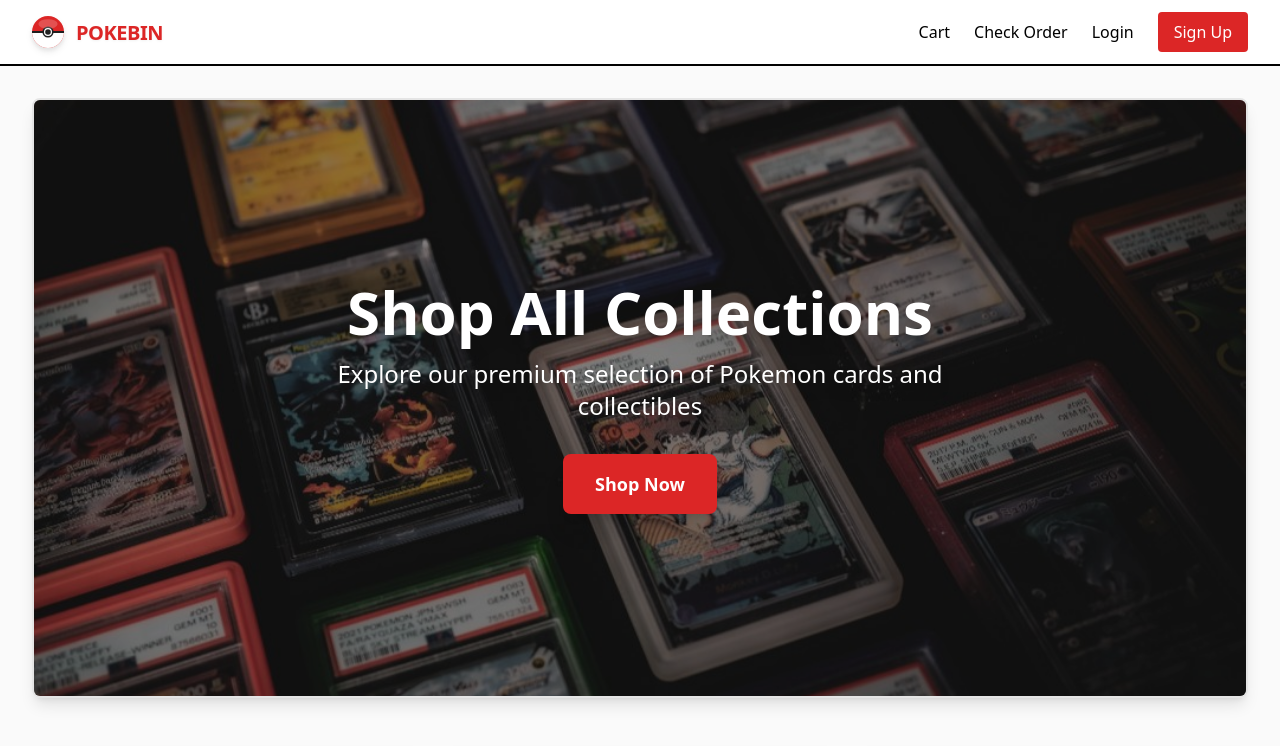
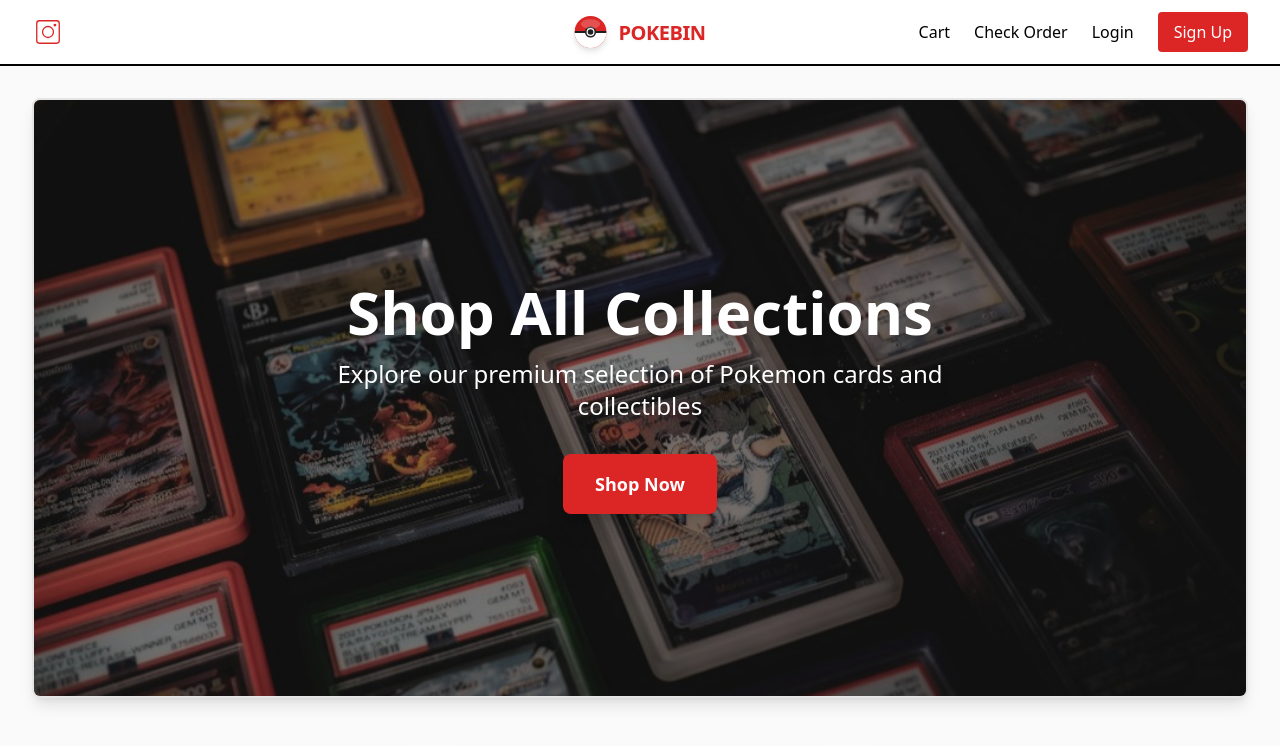
Before and after one commit to KevinSmhevin/ecommerce, a React (Vite) app in the folder frontend/: page / in a window 1280 px wide. Shown: the top 746 px of the page. Built offline with nearby package versions, Linux system fonts and the light colour scheme; no server answers.

Commit message:
adds instagram logo

```diff
--- a/frontend/package.json
+++ b/frontend/package.json
@@ -9,10 +9,11 @@
     "preview": "vite preview"
   },
   "dependencies": {
+    "axios": "^1.6.2",
     "react": "^18.2.0",
     "react-dom": "^18.2.0",
-    "react-router-dom": "^6.20.0",
-    "axios": "^1.6.2"
+    "react-icons": "^5.6.0",
+    "react-router-dom": "^6.20.0"
   },
   "devDependencies": {
     "@types/react": "^18.2.43",
--- /dev/null
+++ b/frontend/src/components/InstagramLink.jsx
@@ -0,0 +1,19 @@
+import { CiInstagram } from 'react-icons/ci'
+
+const INSTAGRAM_PROFILE_URL = 'https://www.instagram.com/poke_bin/'
+
+const InstagramLink = ({ className = '' }) => {
+  return (
+    <a
+      href={INSTAGRAM_PROFILE_URL}
+      target="_blank"
+      rel="noopener noreferrer"
+      aria-label="Visit poke_bin on Instagram"
+      className={`inline-flex items-center text-primary-red hover:text-red-700 transition-colors focus:outline-none focus:ring-2 focus:ring-primary-red focus:ring-offset-2 rounded ${className}`}
+    >
+      <CiInstagram className="w-8 h-8" aria-hidden="true" />
+    </a>
+  )
+}
+
+export default InstagramLink
--- a/frontend/src/components/Logo.jsx
+++ b/frontend/src/components/Logo.jsx
@@ -1,4 +1,4 @@
-const Logo = ({ className = "", size = "default" }) => {
+const Logo = ({ className = "", size = "default", showText = true }) => {
   const iconSize = size === "large" ? 56 : size === "small" ? 32 : 40
   const textSize = size === "large" ? "text-3xl" : size === "small" ? "text-xl" : "text-2xl"
 
@@ -37,10 +37,11 @@ const Logo = ({ className = "", size = "default" }) => {
         </svg>
       </div>
 
-      {/* Text Logo with retro game styling */}
-      <span className={`${textSize} font-black text-primary-red leading-tight tracking-tight drop-shadow-sm`}>
-        POKEBIN
-      </span>
+      {showText && (
+        <span className={`${textSize} font-black text-primary-red leading-tight tracking-tight drop-shadow-sm`}>
+          POKEBIN
+        </span>
+      )}
     </div>
   )
 }
--- a/frontend/src/components/Navbar.jsx
+++ b/frontend/src/components/Navbar.jsx
@@ -3,6 +3,7 @@ import { useState } from 'react'
 import { useCart } from '../context/CartContext'
 import { useAuth } from '../context/AuthContext'
 import Logo from './Logo'
+import InstagramLink from './InstagramLink'
 
 const Navbar = () => {
   const { getCartItemCount } = useCart()
@@ -35,14 +36,23 @@ const Navbar = () => {
   return (
     <nav className="bg-white border-b-2 border-black shadow-sm">
       <div className="max-w-7xl mx-auto px-4 sm:px-6 lg:px-8">
-        <div className="flex justify-between items-center h-16">
-          {/* Logo */}
-          <Link to="/" className="flex items-center hover:opacity-80 transition-opacity" onClick={closeMobileMenu}>
+        <div className="relative flex justify-between items-center h-16">
+          {/* Left: Instagram */}
+          <div className="flex items-center z-10">
+            <InstagramLink />
+          </div>
+
+          {/* Center: Logo */}
+          <Link
+            to="/"
+            className="absolute left-1/2 -translate-x-1/2 flex items-center hover:opacity-80 transition-opacity"
+            onClick={closeMobileMenu}
+          >
             <Logo size="small" />
           </Link>
 
           {/* Desktop Navigation */}
-          <div className="hidden lg:flex items-center space-x-6">
+          <div className="hidden lg:flex items-center space-x-6 z-10">
             <Link
               to="/cart"
               className="relative text-black font-medium hover:text-primary-red transition-colors"
@@ -147,7 +157,7 @@ const Navbar = () => {
           </div>
 
           {/* Mobile: Cart and Menu Button */}
-          <div className="flex lg:hidden items-center space-x-4">
+          <div className="flex lg:hidden items-center space-x-4 z-10">
             <Link
               to="/cart"
               className="relative text-black font-medium hover:text-primary-red transition-colors"
```
Also changed, not shown: 1 other file (tests, documents, lock files or other folders).
